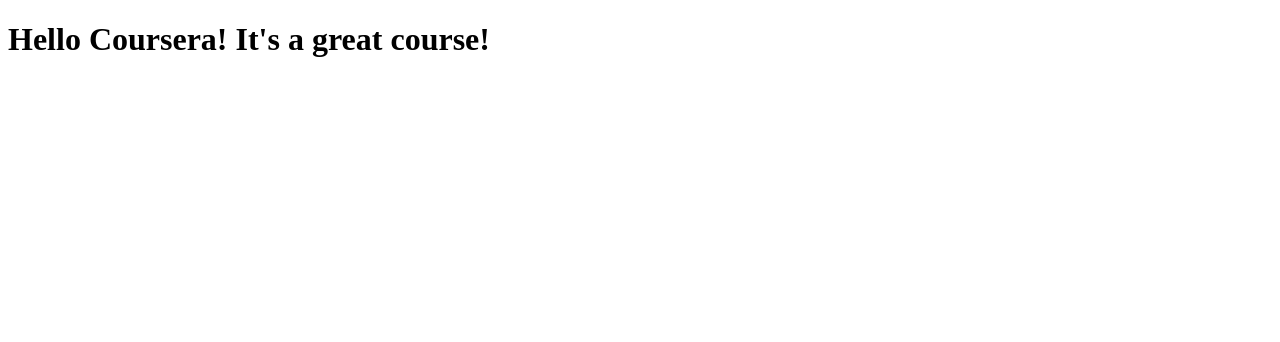
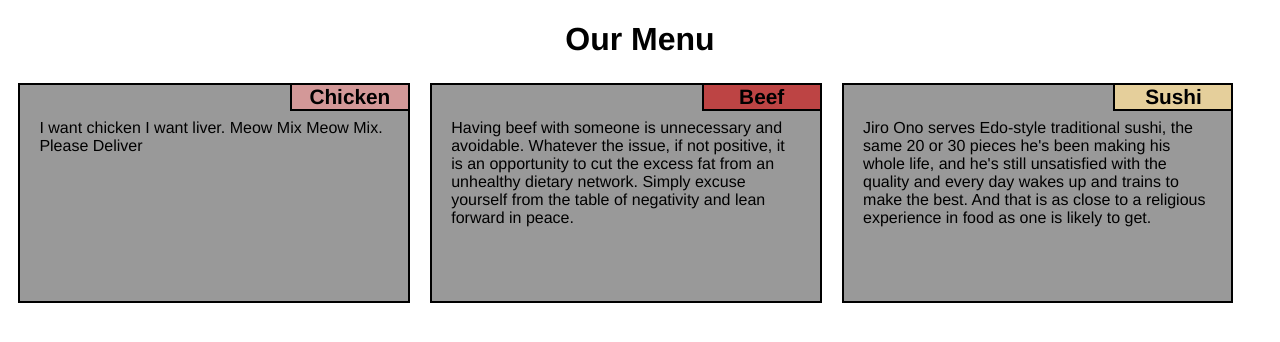
Before and after one commit to netzbeschmutzer/coursera-test, a plain HTML site: page module2-solution/index.html in a window 1280 px wide. Drawn offline with Linux system fonts and the light colour scheme.

Commit message:
Solution

```diff
--- a/module2-solution/css/style.css
+++ b/module2-solution/css/style.css
@@ -0,0 +1,91 @@
+
+* {
+    box-sizing: border-box;
+  }
+
+  h1 {
+    margin-bottom: 15px;
+    margin-right: auto;
+    margin-left: auto;
+    font-family: Helvetica, Arial, serif;
+    text-align: center;
+  }
+
+  p {
+    width: 90%;
+    margin-right: auto;
+    margin-left: auto;
+   font-family: Helvetica, Arial, serif;
+  }
+
+  /* Simple Responsive Framework. */
+  .row {
+    width: 100%;
+  }
+
+
+  /* Menu titles */
+  .title{
+      float: right;
+      width: 120px;
+      text-align: center;
+      font-size: 1.3em;
+      font-weight: 600;
+     font-family: Helvetica, Arial, serif;
+      background-color: #d39898;
+      border: 2px solid black;
+      margin-top: -2px;
+      margin-right:-2px;
+  }
+
+  .title2{
+    background-color: #bd4444;
+  }
+
+  .title3{
+    background-color: #e5cf9b;
+  }
+
+/* Desktop view */
+@media (min-width: 992px) {
+    .col-lg-1 {
+      float: left;
+      height: 220px;
+      margin: 10px;
+      border: 2px solid black;
+      background-color: #999999;
+    }
+    .col-lg-1 {
+      width: 31.0%;
+    }
+}
+
+/* Tablet view */
+@media (min-width: 768px) and (max-width: 991px) {
+    .col-md-1, .col-md-2 {
+      float: left;
+      height: 200px;
+      margin: 10px;
+      border: 2px solid black;
+      background-color: #999999;
+    }
+    .col-md-1 {
+      width: 47.0%;
+    }
+    .col-md-2 {
+        width: 96.0%;
+    }
+}
+
+/* Mobile view */
+@media (max-width: 767px) {
+    .col-sm-1 {
+      float: left;
+      margin: 10px;
+      border: 2px solid black;
+      background-color: #999999;
+    }
+    .col-sm-1 {
+      width: 96.0%;
+    }
+}
--- a/module2-solution/index.html
+++ b/module2-solution/index.html
@@ -1,9 +1,34 @@
+
 <!DOCTYPE html>
-<html>
+<html lang="en">
 <head>
-	<title>Hello Coursera!</title>
+    <meta charset="UTF-8">
+    <meta name="viewport" content="width=device-width, initial-scale=1.0">
+    <link href=" ./css/style.css" rel="stylesheet" type="text/css" media="all">
+    <title>Coursera Module 2 Assignment - Solution</title>
 </head>
 <body>
-<h1>Hello Coursera! It's a great course!</h1>
+    <h1>Our Menu</h1>
+    <div class="row">
+        <div class="col-lg-1 col-md-1 col-sm-1">
+            <div class="title">Chicken</div>
+            <br>
+            <p>I want chicken I want liver. Meow Mix Meow Mix. Please Deliver</p>
+        </div>
+
+        <div class="col-lg-1 col-md-1 col-sm-1">
+            <div class="title title2">Beef</div>
+            <br>
+            <p>Having beef with someone is unnecessary and avoidable. Whatever the issue, if not positive, it is an opportunity to cut the excess fat from an unhealthy dietary network. Simply excuse yourself from the table of negativity and lean forward in peace.     </p>
+        </div>
+
+        <div class="col-lg-1 col-md-2 col-sm-1">
+            <div class="title title3">Sushi</div>
+            <br>
+            <p>Jiro Ono serves Edo-style traditional sushi, the same 20 or 30 pieces he's been making his whole life, and he's still unsatisfied with the quality and every day wakes up and trains to make the best. And that is as close to a religious experience in food as one is likely to get.</p>
+        </div>
+
+    </div>
+
 </body>
 </html>
```
Also changed, not shown: 2 other files.
